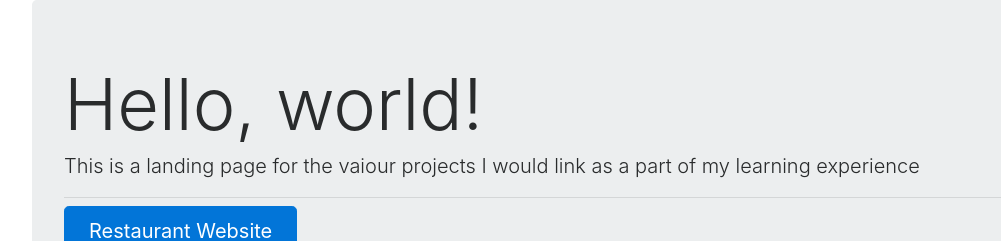
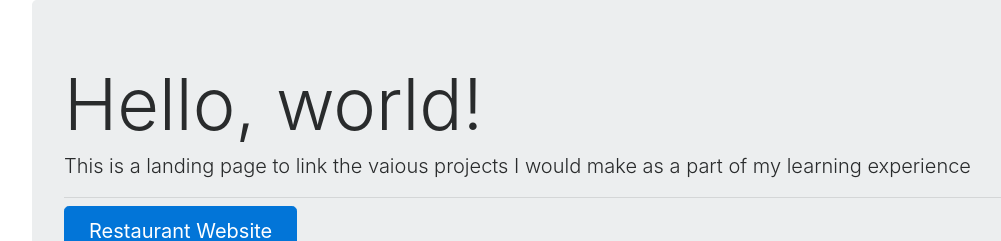
Before and after one commit to namrata-donikar/namrata-donikar.github.io, a plain HTML site: page index.html in a window 1280 px wide. Shown: the top 241 px of the page, without its empty margins (53-1054 px from the left). Drawn offline with nearby package versions, Linux system fonts and the light colour scheme; a script that the page names is missing.

Commit message:
fixed typo and  jumbotron text

```diff
--- a/index.html
+++ b/index.html
@@ -13,7 +13,7 @@
   <div class="container">
     <div class="jumbotron">
       <h1 class="display-3">Hello, world!</h1>
-      <p class="lead">This is a landing page for the vaiour projects I would link as a part of my learning experience</p>
+      <p class="lead">This is a landing page to link the vaious projects I would make as a part of my learning experience</p>
       <hr class="my-2">
       <p class="lead">
         <a class="btn btn-primary btn-lg" href="restaurant-sample" role="button">Restaurant Website</a>
```
